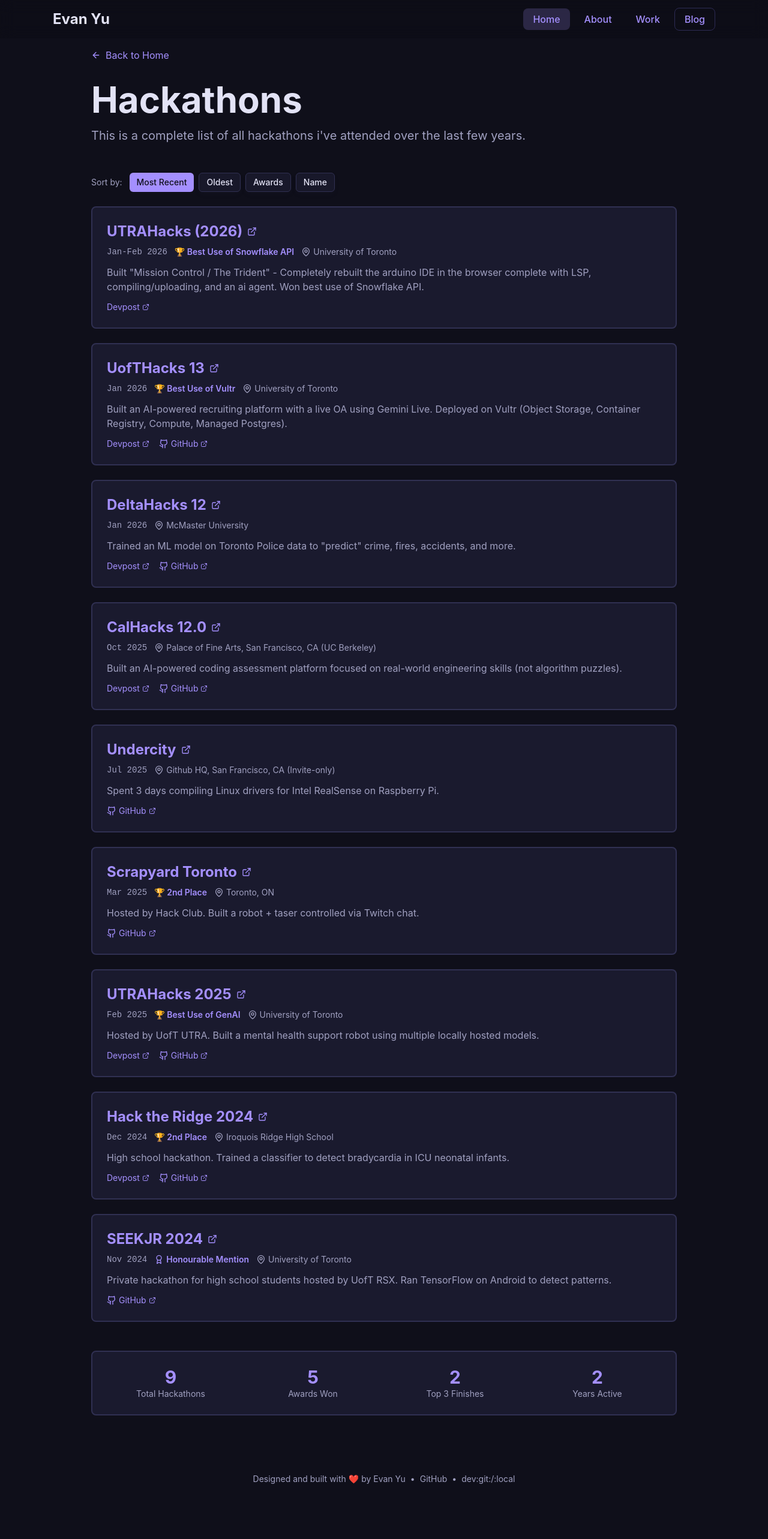
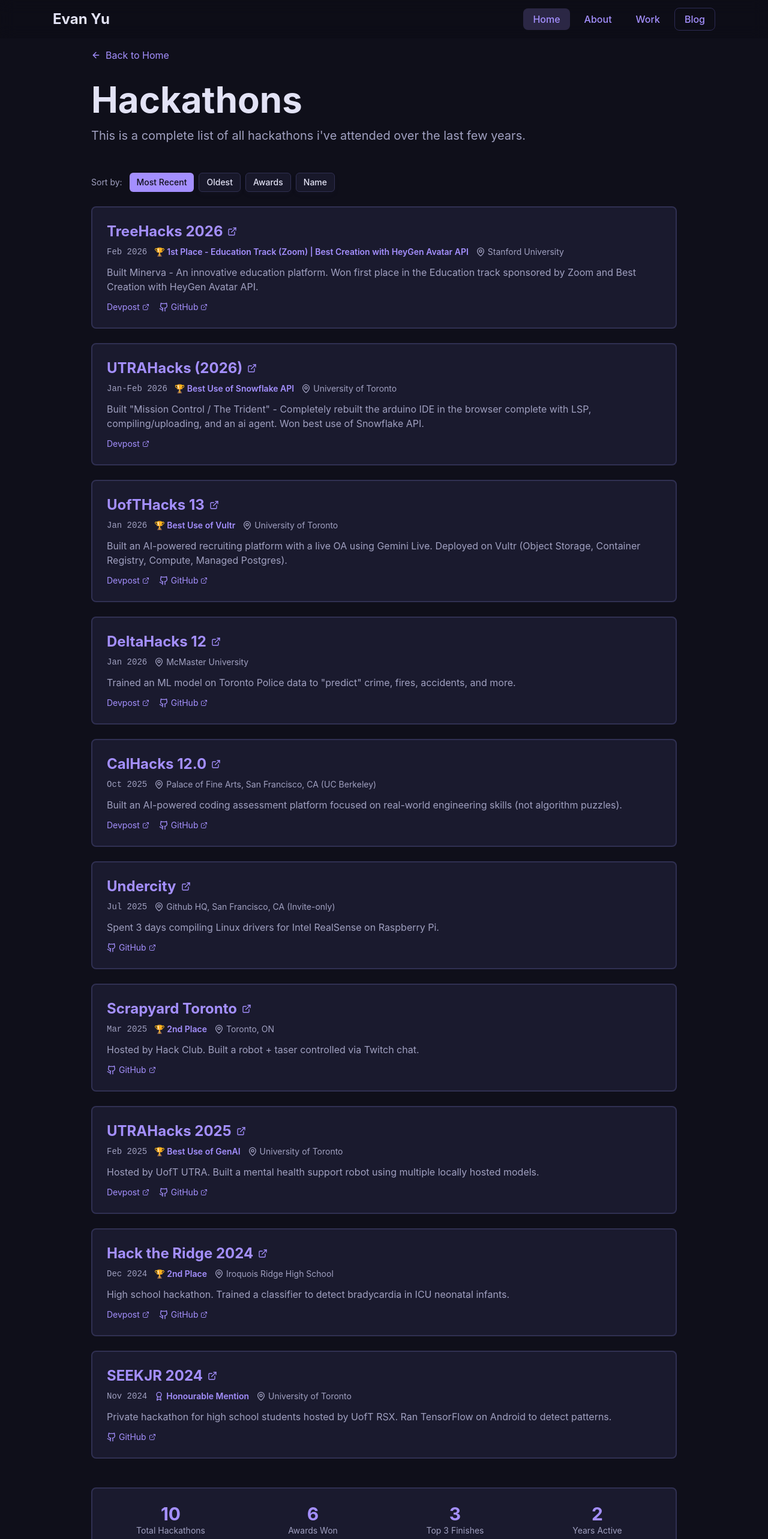
Before and after one commit to Badbird5907/portfolio-v3, a Next.js app: page /hackathons in a window 1280 px wide. Shown: the top 2566 px of the page at 60% size. Before the commit the page ends 2492 px from the top, so only its background shows below. Built offline with nearby package versions, Linux system fonts and the light colour scheme.

Commit message:
Add TreeHacks 2026 to hackathons

```diff
--- a/src/app/hackathons/data.ts
+++ b/src/app/hackathons/data.ts
@@ -169,4 +169,22 @@ export const hackathons: Hackathon[] = [
     description:
       'Built "Mission Control / The Trident" - Completely rebuilt the arduino IDE in the browser complete with LSP, compiling/uploading, and an ai agent. Won best use of Snowflake API.',
   },
+  {
+    name: "TreeHacks 2026",
+    slug: "treehacks-2026",
+    url: "https://devpost.com/software/minerva-3sj6z0",
+    date: "Feb 2026",
+    fullDate: new Date("2026-02-14"),
+    award: "🏆 1st Place - Education Track (Zoom) | Best Creation with HeyGen Avatar API",
+    location: "Stanford University",
+    links: [
+      { label: "Devpost", url: "https://devpost.com/software/minerva-3sj6z0" },
+      {
+        label: "GitHub",
+        url: "https://github.com/anton-3/minerva"
+      }
+    ],
+    description:
+      "Built Minerva - An innovative education platform. Won first place in the Education track sponsored by Zoom and Best Creation with HeyGen Avatar API.",
+  },
 ];
```
